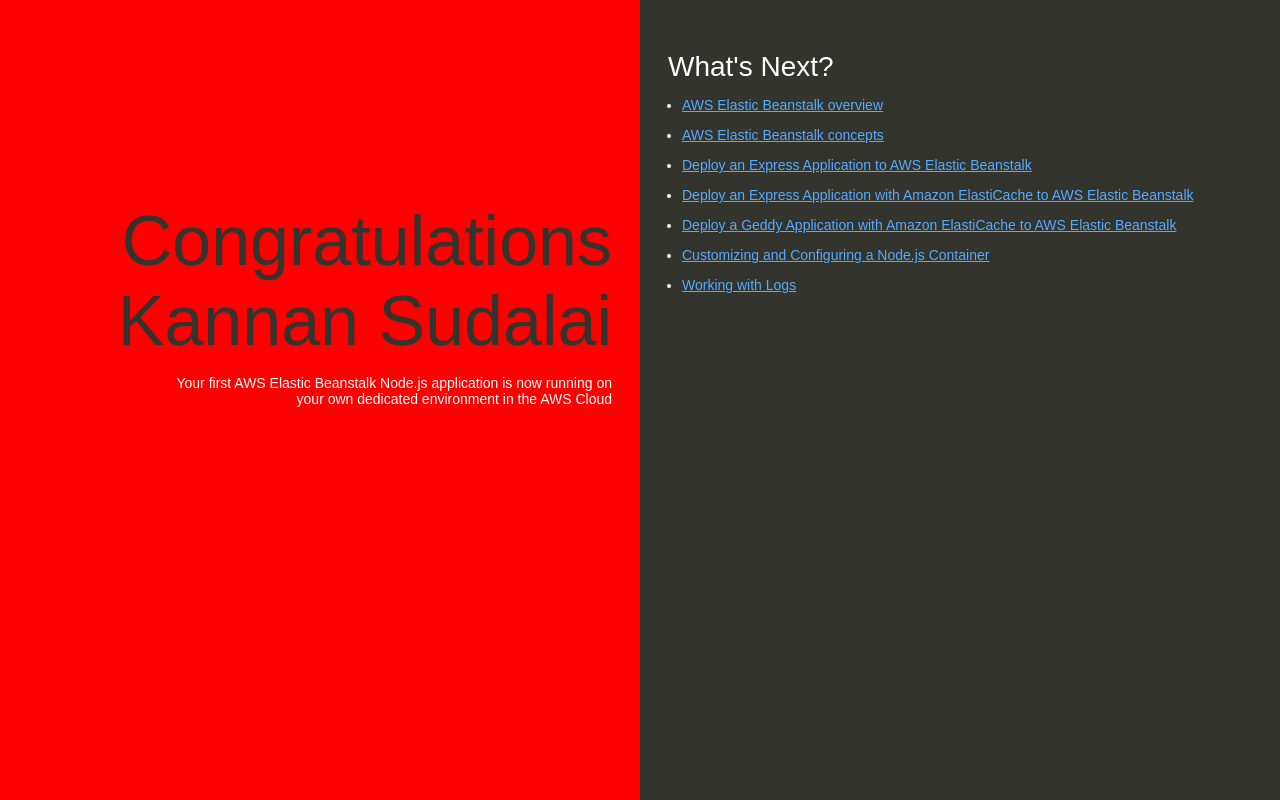
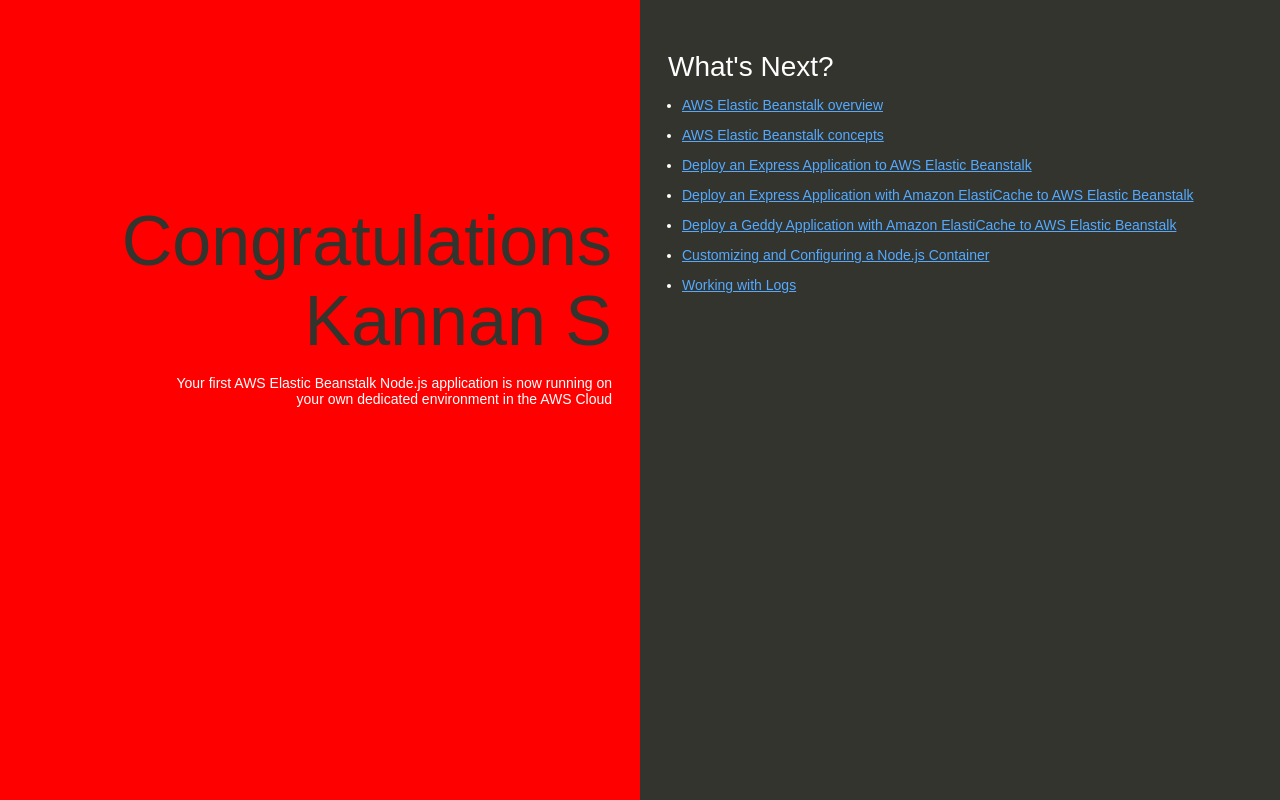
Before and after one commit to ksheregit/nodejs-v2-blue, a website: page index.html in a window 1280 px wide. Drawn offline with Linux system fonts and the light colour scheme.

Commit message:
Update index.html
shortening the last name

```diff
--- a/index.html
+++ b/index.html
@@ -74,7 +74,7 @@
   </head>
   <body>
     <div class="textColumn">
-      <h1>Congratulations Kannan Sudalai</h1>
+      <h1>Congratulations Kannan S</h1>
       <p>Your first AWS Elastic Beanstalk Node.js application is now running on your own dedicated environment in the AWS Cloud</p>
     </div>
     <div class="linksColumn">
```
